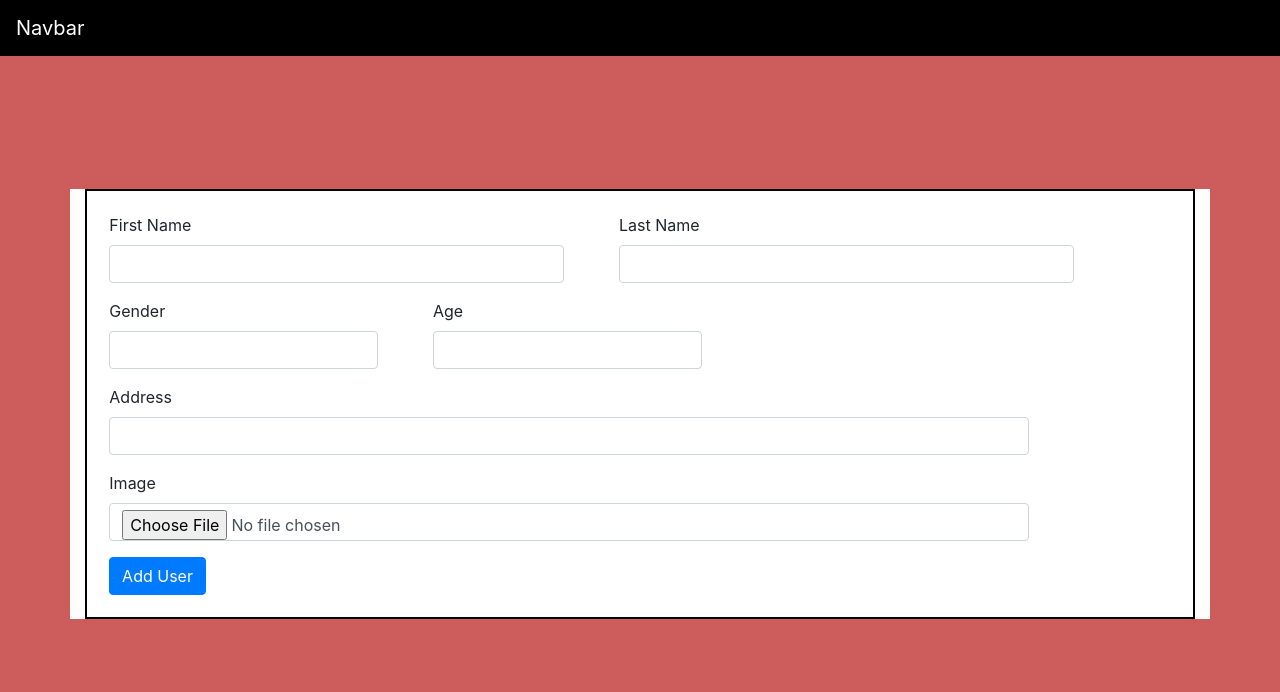
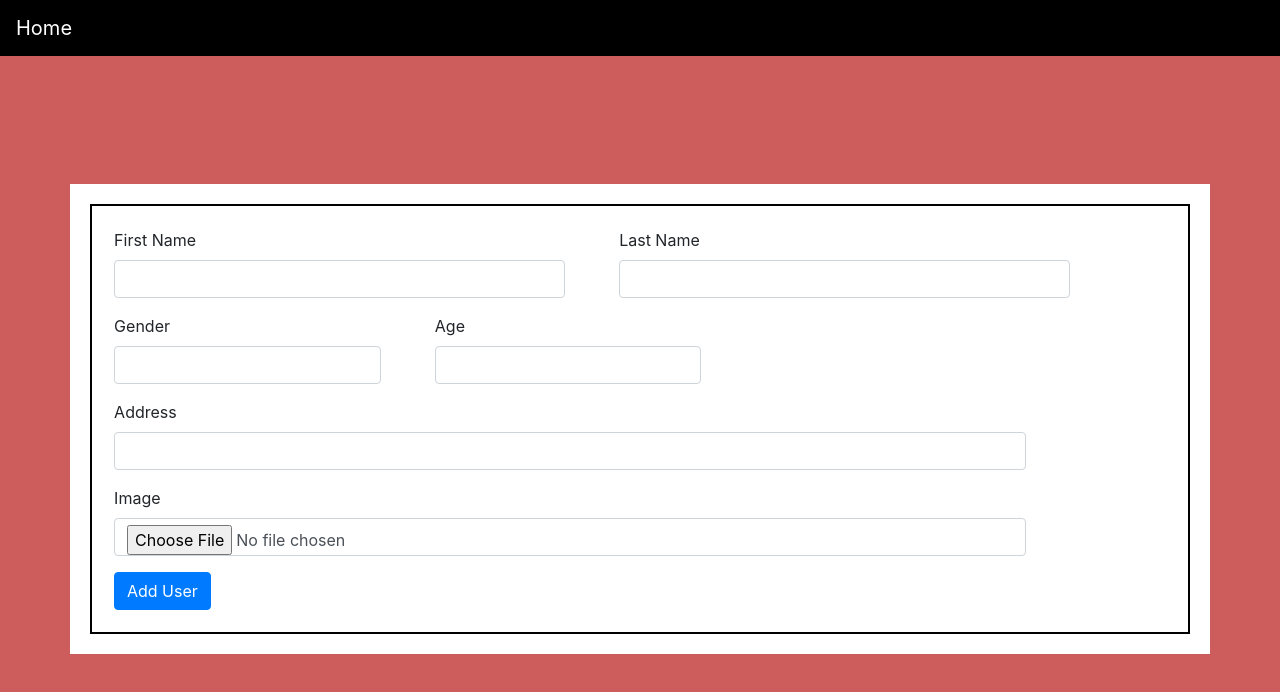
Before and after one commit to shivgupta152/GoGagaInternship, a website: page addUserForm.html in a window 1280 px wide. Drawn offline with nearby package versions, Linux system fonts and the light colour scheme.

Commit message:
new commit

```diff
--- a/addUser.js
+++ b/addUser.js
@@ -9,7 +9,7 @@ function appendHtml() {
     // var node = document.createTextNode()
     for(var i=0;i<arrays.length;++i) {
         var card = document.createElement('div');
-        card.setAttribute('id', 2)
+        card.setAttribute('id', arrays[i].id)
         card.classList.add("card")
         card.classList.add("col-md-3")
 
--- a/addUserForm.html
+++ b/addUserForm.html
@@ -11,9 +11,9 @@
 </head>
 <body style="background-color: indianred">
 <nav class="navbar navbar-light" style="background-color: black;color: white" >
-    <a class="navbar-brand">Navbar</a>
+    <a class="navbar-brand" href="index.html" style="color: white">Home</a>
 </nav>
-<div class="container" style="margin-top: 10% ;background-color: white" >
+<div class="container" style="padding: 20px ;margin-top:10%;background-color: white" >
     <form method="post" action="/insert">
         <div class="form-row" id="toprow">
             <div class="form-group col-md-5">
--- a/userCards.css
+++ b/userCards.css
@@ -19,8 +19,7 @@
 
 form{
     border: 2px solid black;
-    margin-top: 12%;
-    margin-bottom: 10px;
+
 }
 
 .form-group{
```
